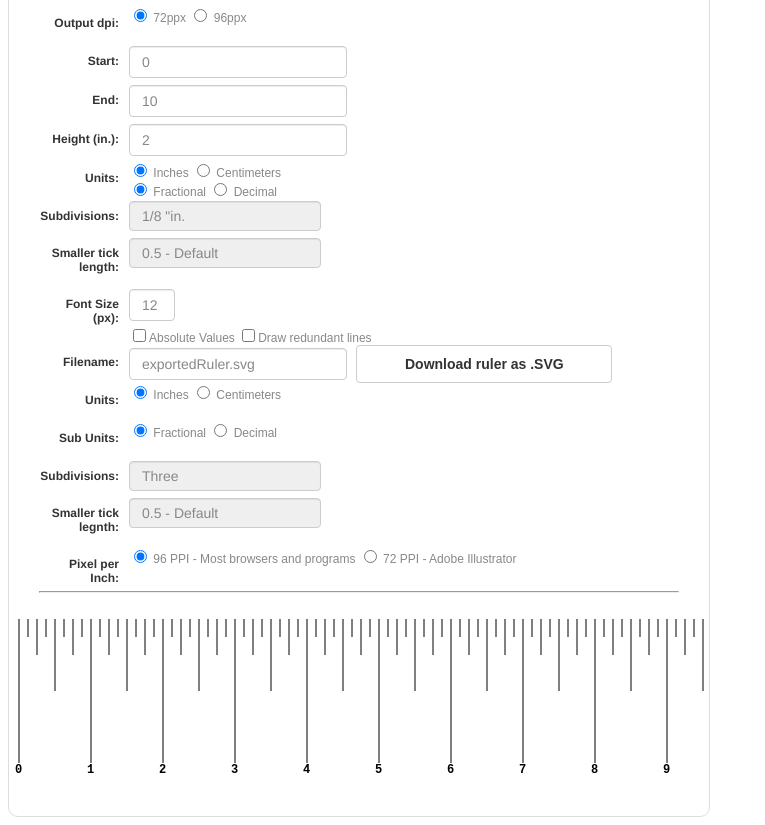
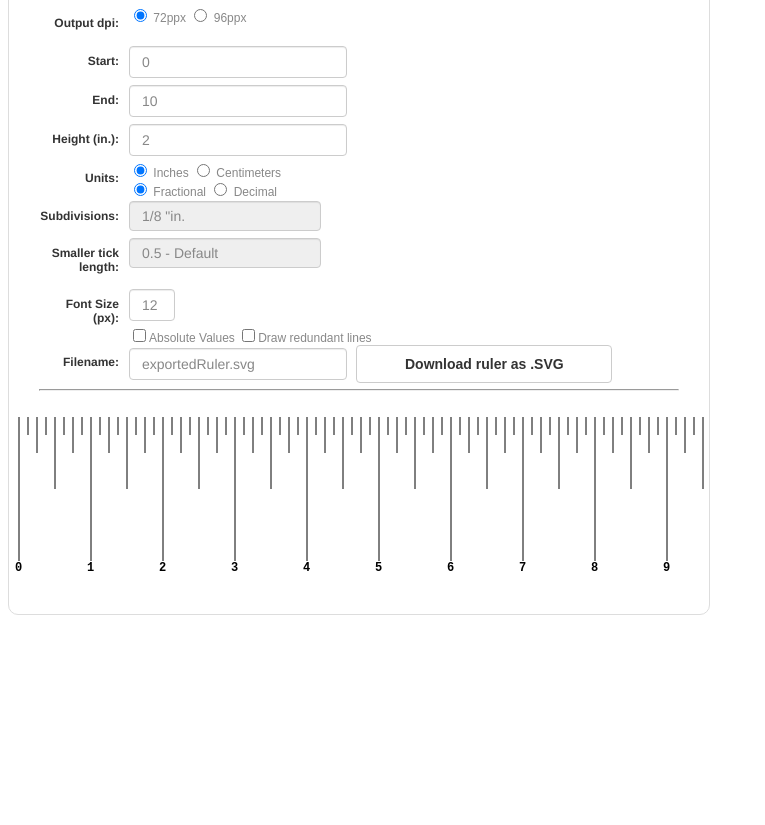
Before and after one commit to Robbbb/VectorRuler, a plain HTML site: page index.html in a window 1280 px wide. Shown: the part 80-905 px from the top of the page, without its empty margins (0-765 px from the left). After the commit the page ends 800 px from the top, so only its background shows below. Drawn offline with nearby package versions, Linux system fonts and the light colour scheme.

Commit message:
update html (bad merging code) and update applet screenshot with new functionality

```diff
--- a/index.html
+++ b/index.html
@@ -41,10 +41,6 @@
             <span>End:</span>
             <input type="text" id="endNo" value="10">
         </label>
-        <!-- <label>
-            <span>Width:</span>
-            <input type="text"  id="rulerWidth"  value="12"  >
-        </label> -->
         <label>
             <span id="heightTitle">Height (in.):</span>
             <input type="text"  id="rulerHeight" value="2">
@@ -112,64 +108,6 @@
         <a href="#" id="downloadSVG">
             <input type="button" class="button" value="Download ruler as .SVG" id="svgexpbutton">
         </a>
-
-            <label>
-                <span>Units:</span>
-
-                <Input type = "radio"  name="rulerUnits" value="inches" checked>
-                    Inches
-
-                <Input type = "radio"  name="rulerUnits" value="centimeters" >
-                    Centimeters
-            </label>
-                <br>
-            <label>
-                <span>Sub Units:</span>
-                <Input type = "radio"  name= "subUnits" value = "2"   checked>
-                    Fractional
-                <Input type = "radio"  name= "subUnits" value = "10">
-                    Decimal
-            </label>
-                <br>
-            <label>
-                <span>Subdivisions: </span>
-                <select id="subUnitExponent"  style="width:30%" >
-                      <option value ="0">Zero</option>
-                      <option value ="1">One</option>
-                      <option value ="2">Two</option>
-                      <option value ="3"
-                      selected          >Three</option>
-                      <option value ="4">Four</option>
-                      <option value ="5">Five</option>
-                      <option value ="6">Six </option>
-                </select>
-            </label>
-                        <label>
-                <span>Smaller tick legnth:</span>
-                <select id="levelToLevelMultiplier"  style="width:30%" >
-                      <option value ="0.1">0.1</option>
-                      <option value ="0.2">0.2</option>
-                      <option value ="0.3">0.3</option>
-                      <option value ="0.4">0.4</option>
-                      <option value ="0.5"
-                      selected          >0.5 - Default</option>
-                      <option value ="0.6">0.6</option>
-                      <option value ="0.7">0.7</option>
-                      <option value ="0.8">0.8 </option>
-                      <option value ="0.9">0.9 </option>
-                      <option value ="1">1.0 - All ticks same size </option>
-
-                </select>
-            </label>
-            <br>
-            <label>
-                <span>Pixel per Inch: </span>
-                <Input type = "radio" name= "ppInch" value="96" checked>
-                    96 PPI - Most browsers and programs
-                <Input type = "radio"  name= "ppInch" value="72" >
-                    72 PPI - Adobe Illustrator
-            </label>
-            <br>
     </form>
 
     <hr>
```
Also changed, not shown: AppletScreenshot.png.
